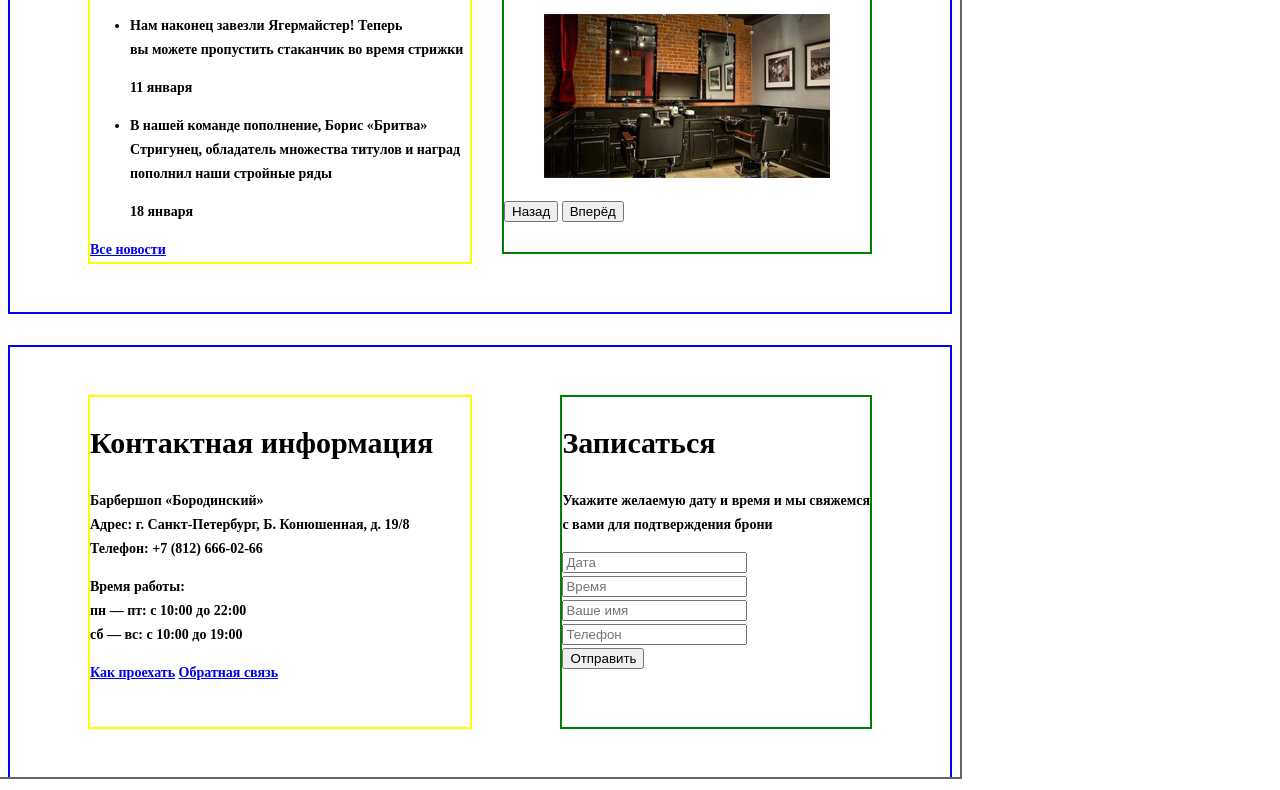
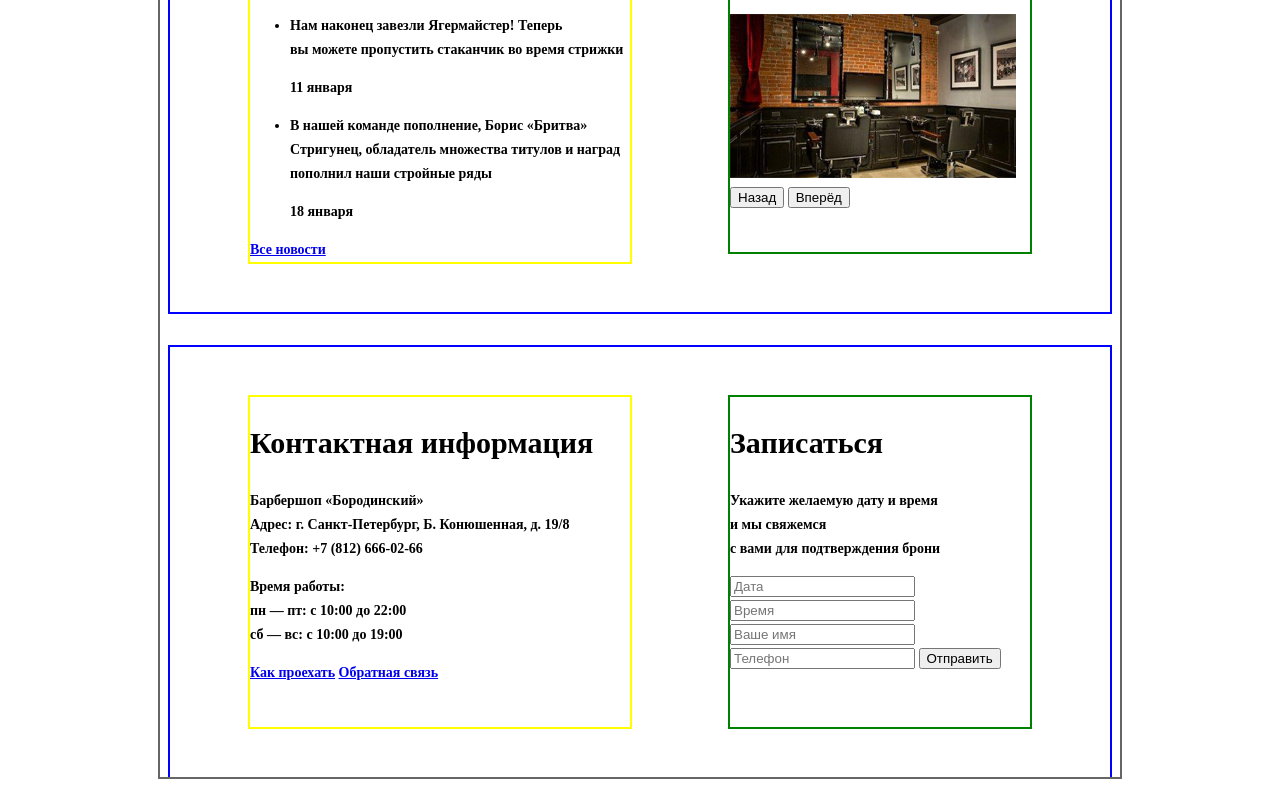
Before and after one commit to 15ramzes15/47219-barbershop, a plain HTML site: page index.html in a window 1280 px wide. Shown: the part 657-1447 px from the top of the page. Drawn offline with Linux system fonts and the light colour scheme.

Commit message:
Ошибки

```diff
--- a/css/index.css
+++ b/css/index.css
@@ -21,6 +21,7 @@ body {
 
 .wrapper {
   width: 940px;
+  margin: 0 auto;
   padding: 0 10px;
   outline: 2px solid #666;
 }
@@ -28,7 +29,7 @@ body {
 .main-navigation {
   float: left;
   width: 780px;
-
+  min-height: 70px;
   outline: 2px solid red;
 }
 
@@ -59,6 +60,7 @@ body {
   float: left;
   width: 300px;
   margin-right: 20px;
+  outline: 2px solid red;
 }
 
 .features-item:last-child {
@@ -88,10 +90,14 @@ body {
 
 .index-content-right {
   float: right;
+  width: 300px;
   min-height: 330px;
   outline: 2px solid green;
 }
 
+.gallery-content {
+  margin: 0;
+}
 .index-content-title {
   font-size: 30px;
   line-height: 42px;
--- a/index.html
+++ b/index.html
@@ -98,10 +98,10 @@
 						<h2 class="index-content-title">Записаться</h2>
 						<p>Укажите желаемую дату и время и мы свяжемся <br> с вами для подтверждения брони</p>
 						<form class="appointment-form" action="https://echo.htmlacademy.ru" method="post">
-							<input type="text" name="date" value="" placeholder="Дата"><br>
-							<input type="text" name="time" value="" placeholder="Время"><br>
-							<input type="text" name="name" value="" placeholder="Ваше имя"><br>
-							<input type="tel" name="phone" value="" placeholder="Телефон"><br>
+							<input type="text" name="date" value="" placeholder="Дата">
+							<input type="text" name="time" value="" placeholder="Время">
+							<input type="text" name="name" value="" placeholder="Ваше имя">
+							<input type="tel" name="phone" value="" placeholder="Телефон">
 							<button class="btn" type="submit">Отправить</button>
 						</form>
 					</div>
```
Also changed, not shown: catalog-item.html (+9 -3 lines).
